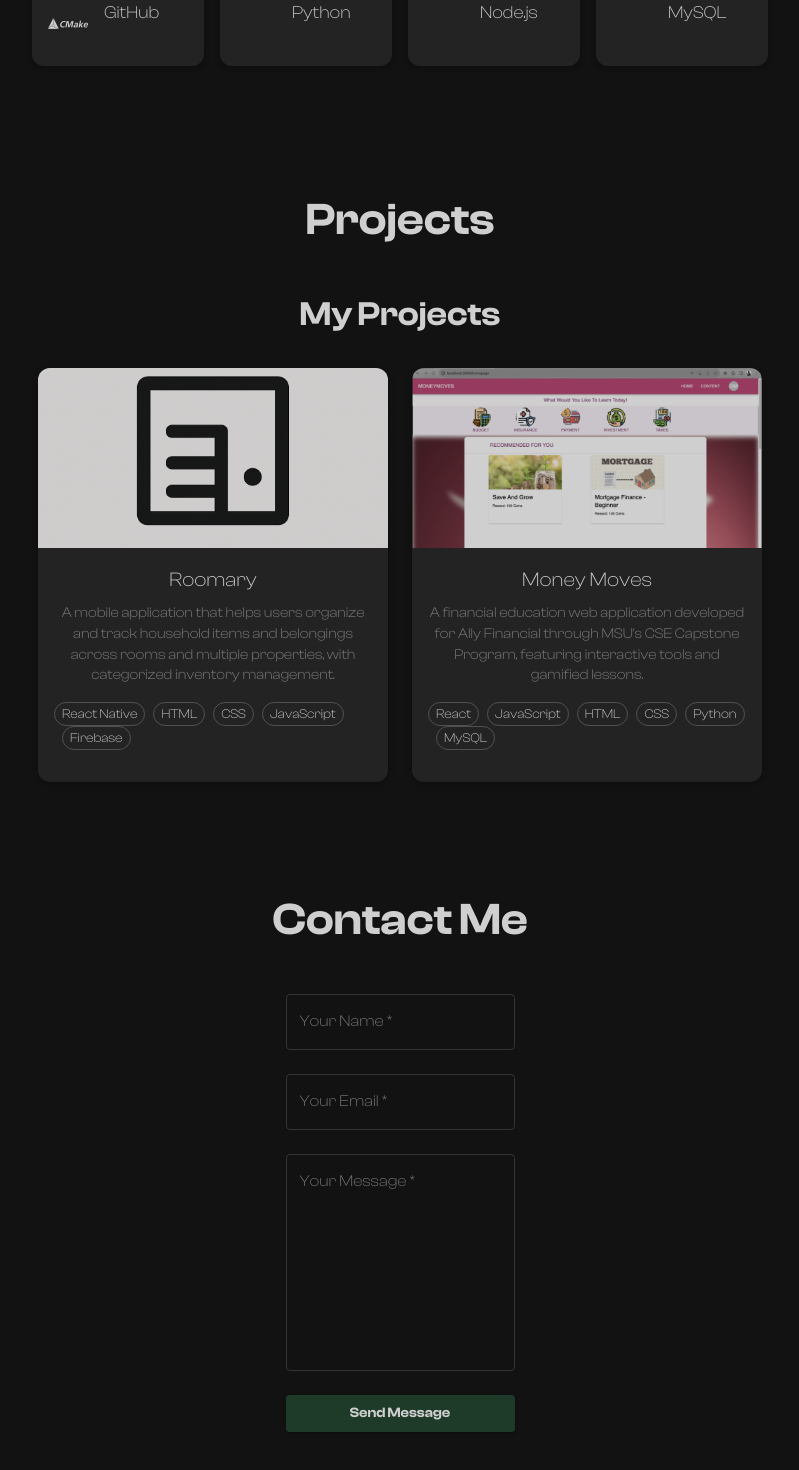
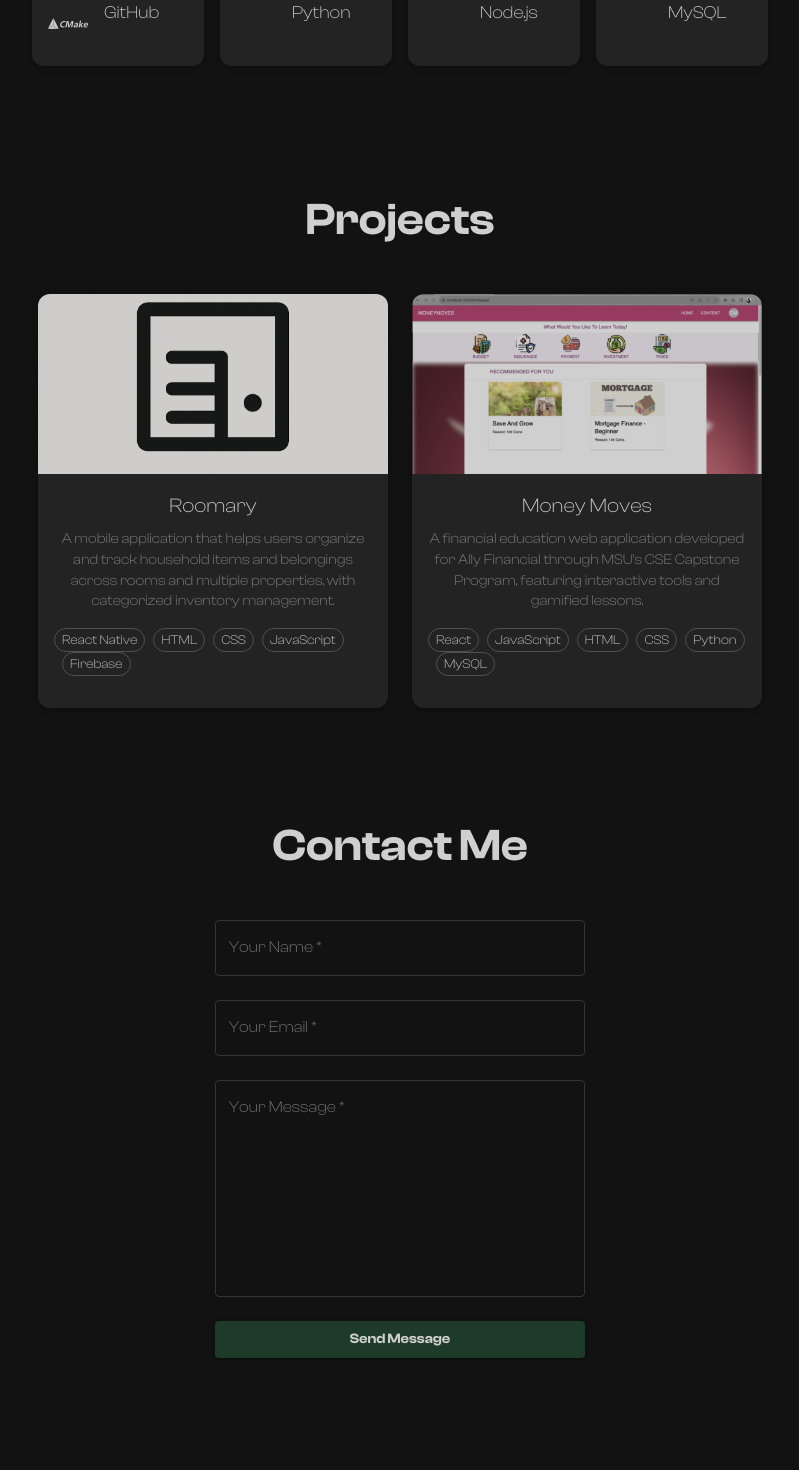
Before and after one commit to bkmorris2456/personal-website, a React (Create React App) app: page /#/home in a window 1280 px wide. Shown: the part 2632-4102 px from the top of the page, without its empty margins (240-1039 px from the left). Built offline with nearby package versions, Linux system fonts and the light colour scheme.

Commit message:
Fixed project images and fixed contact form dimensions - Added ProjectImages component to help with image loading on project cards - Adjusted dimensions of contact form to better scale with larger screens

```diff
--- a/src/components/ContactForm.js
+++ b/src/components/ContactForm.js
@@ -1,6 +1,6 @@
 import React, { useRef } from "react";
 import emailjs from "emailjs-com";
-import { TextField, Button } from "@mui/material";
+import { TextField, Button, Box, Container } from "@mui/material";
 
 const ContactForm = () => {
   const form = useRef();
@@ -28,6 +28,7 @@ const ContactForm = () => {
   };
 
   return (
+    <Container maxWidth="md">
       <form
         ref={form}
         onSubmit={sendEmail}
@@ -36,6 +37,7 @@ const ContactForm = () => {
           flexDirection: "column",
           gap: "1.5rem",
           width: "100%",
+          maxWidth: "150vw",
           margin: "auto",
           padding: "1rem",
         }}
@@ -68,6 +70,7 @@ const ContactForm = () => {
           Send Message
         </Button>
       </form>
+    </Container>
   );
 };
 
--- a/src/components/ProjectCard.js
+++ b/src/components/ProjectCard.js
@@ -27,6 +27,9 @@ const ProjectCard = ({
         "&:hover": {
           transform: "translateY(-5px)",
           boxShadow: 8
+        },
+        "&:hover .project-image": {
+          filter: "brightness(0.6)"
         }
       }}
     >
--- a/src/components/ProjectTabs.js
+++ b/src/components/ProjectTabs.js
@@ -3,24 +3,17 @@ import React from "react";
 import { Grid, Typography } from "@mui/material";
 import ProjectCard from "./ProjectCard";
 import projects from "../components/projects.json";
+import projectImages from "../components/projectImages";
 
 const ProjectTabs = () => {
   return (
     <div style={{ padding: "2rem" }}>
-      <Typography
-        variant="h4"
-        align="center"
-        gutterBottom
-        sx={{ fontWeight: "bold", mb: 4 }}
-      >
-        My Projects
-      </Typography>
 
       <Grid container spacing={3} justifyContent="center">
         {projects.map((project, index) => (
           <Grid item key={index}>
             <ProjectCard
-              image={project.image}
+              image={projectImages[project.id]}
               title={project.title}
               description={project.description}
               technologies={project.technologies}
--- /dev/null
+++ b/src/components/projectImages.js
@@ -0,0 +1,9 @@
+import roomaryImage from "../images/roomary-logo.png";
+import monMovesImage from "../images/money-moves-demo.png";
+
+const projectImages = {
+    roomary: roomaryImage,
+    moneymoves: monMovesImage
+};
+
+export default projectImages;
--- a/src/components/projects.json
+++ b/src/components/projects.json
@@ -1,14 +1,14 @@
 [
     {
         "title": "Roomary",
-        "image": "images/roomary-logo.png",
+        "id": "roomary",
         "description":"A mobile application that helps users organize and track household items and belongings across rooms and multiple properties, with categorized inventory management.",
         "technologies": ["React Native", "HTML", "CSS", "JavaScript", "Firebase"],
         "link": "https://github.com/bkmorris2456/Gedara"
     },
     {
         "title": "Money Moves",
-        "image": "images/money-moves-demo.png",
+        "id": "moneymoves",
         "description": "A financial education web application developed for Ally Financial through MSU's CSE Capstone Program, featuring interactive tools and gamified lessons.",
         "technologies": ["React", "JavaScript", "HTML", "CSS", "Python", "MySQL"],
         "link": ""
--- a/src/pages/Home.js
+++ b/src/pages/Home.js
@@ -151,6 +151,7 @@ function Home() {
                     justifyContent: "center",
                     marginBottom: "16vh",
                     marginTop: "8vh",
+                    width: "100%",
                 }}
                 id="contact"
             >
@@ -160,7 +161,14 @@ function Home() {
                 >
                     Contact Me
                 </Typography>
-                <ContactForm/>
+                <Box
+                    sx={{
+                        width: {xs: "90%", sm: "70%", md: "50%"},
+                        maxWidth: "450px",
+                    }}
+                >
+                    <ContactForm/>
+                </Box>
             </Box>
 
 
```
Also changed, not shown: src/images/money-moves-demo.png (renamed from public/images/money-moves-demo.png), src/images/roomary-logo.png (renamed from public/images/roomary-logo.png). Lines whose indentation alone changed are shown as unchanged.
